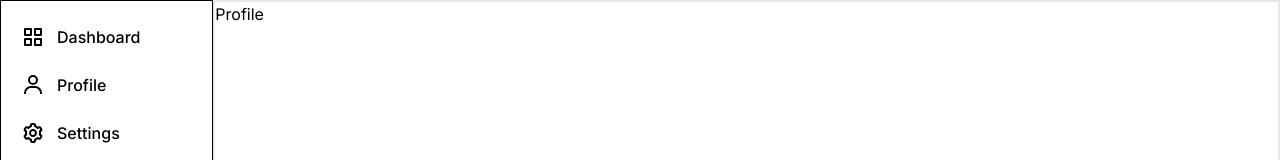
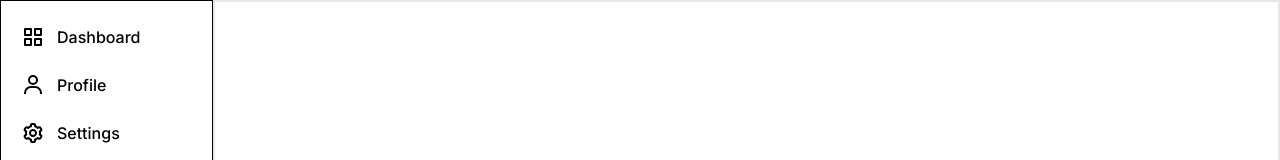
Before and after one commit to Sibindra/twitter-insights, a Next.js app: page /dashboard/profile in a window 1280 px wide. Shown: the top 160 px of the page. Built offline with nearby package versions, Linux system fonts and the light colour scheme.

Commit message:
checkpoint

```diff
--- a/app/dashboard/profile/page.tsx
+++ b/app/dashboard/profile/page.tsx
@@ -2,6 +2,9 @@ import React from 'react'
 
 export default function Profile() {
   return (
-    <div>Profile</div>
+    <div>
+
+      {/* <GraphCard /> */}
+    </div>
   )
 }
--- a/package.json
+++ b/package.json
@@ -23,6 +23,7 @@
     "react-dom": "18.2.0",
     "react-icons": "^4.10.1",
     "react-scroll": "^1.8.9",
+    "recharts": "^2.8.0",
     "tailwindcss": "3.3.2",
     "typescript": "5.1.3",
     "typewriter-effect": "^2.20.1"
```
Also changed, not shown: components/Cards/graph.card.tsx (added, +91 -0 lines), 1 other file (tests, documents, lock files or other folders).
